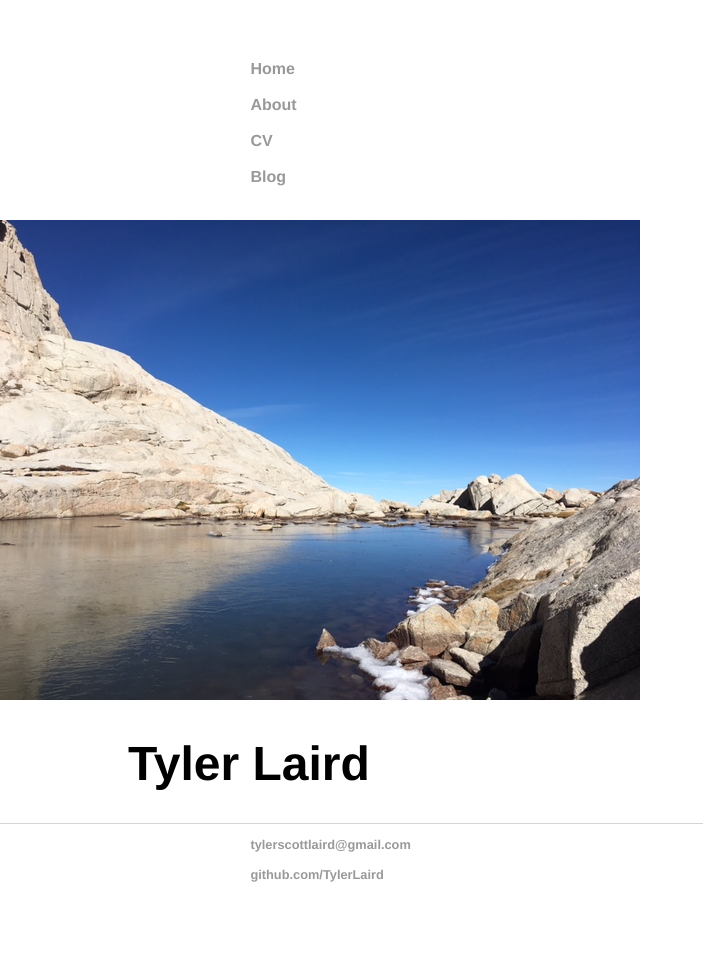
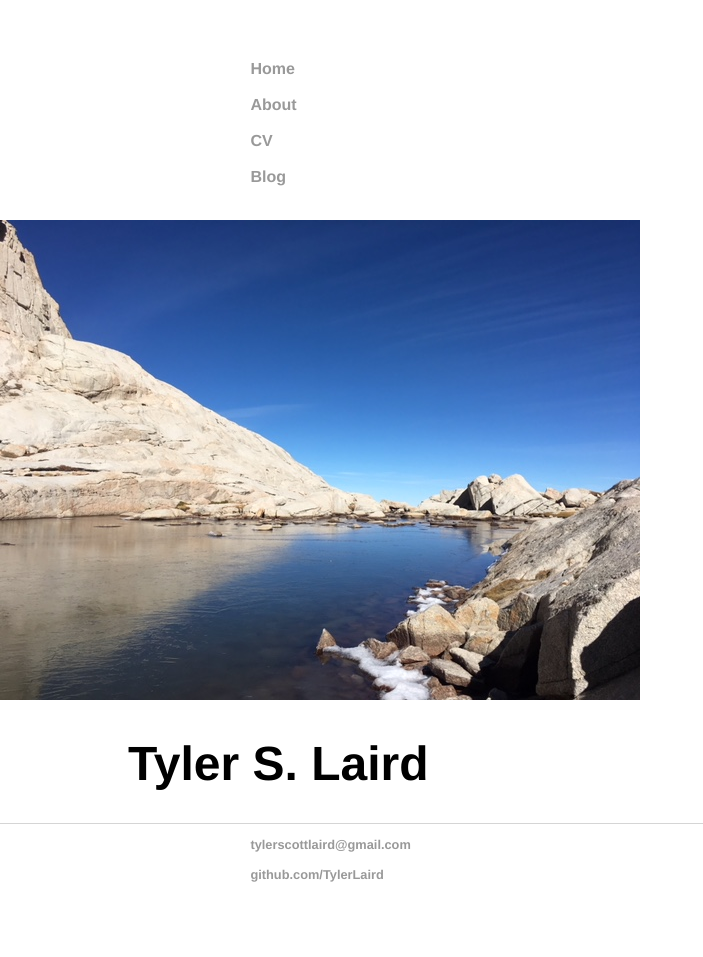
Before and after one commit to TylerLaird/TylerLaird.github.io, a Jekyll site: the page built from index.html, in a window 1280 px wide. Shown: the whole page, without its empty margins (0-703 px from the left). Built offline with Jekyll 4.4.1, drawn with Linux system fonts in a browser that asks for light colours.

```diff
--- a/index.html
+++ b/index.html
@@ -7,5 +7,5 @@ title: Tyler Laird
 </div>
 
 <div class="blurb">
-	<h1>Tyler Laird</h1>
+	<h1>Tyler S. Laird</h1>
 </div><!-- /.blurb -->
```
